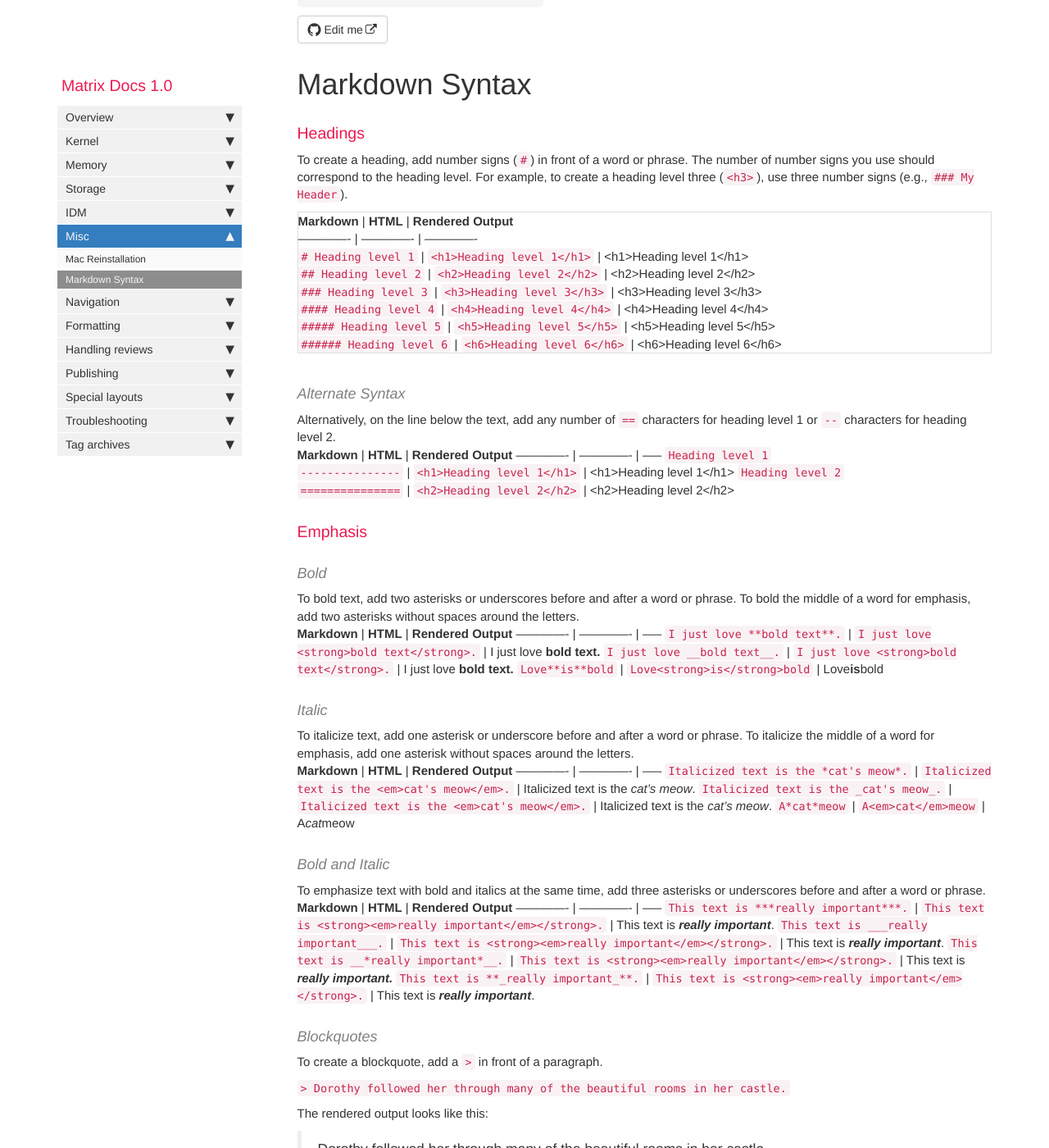
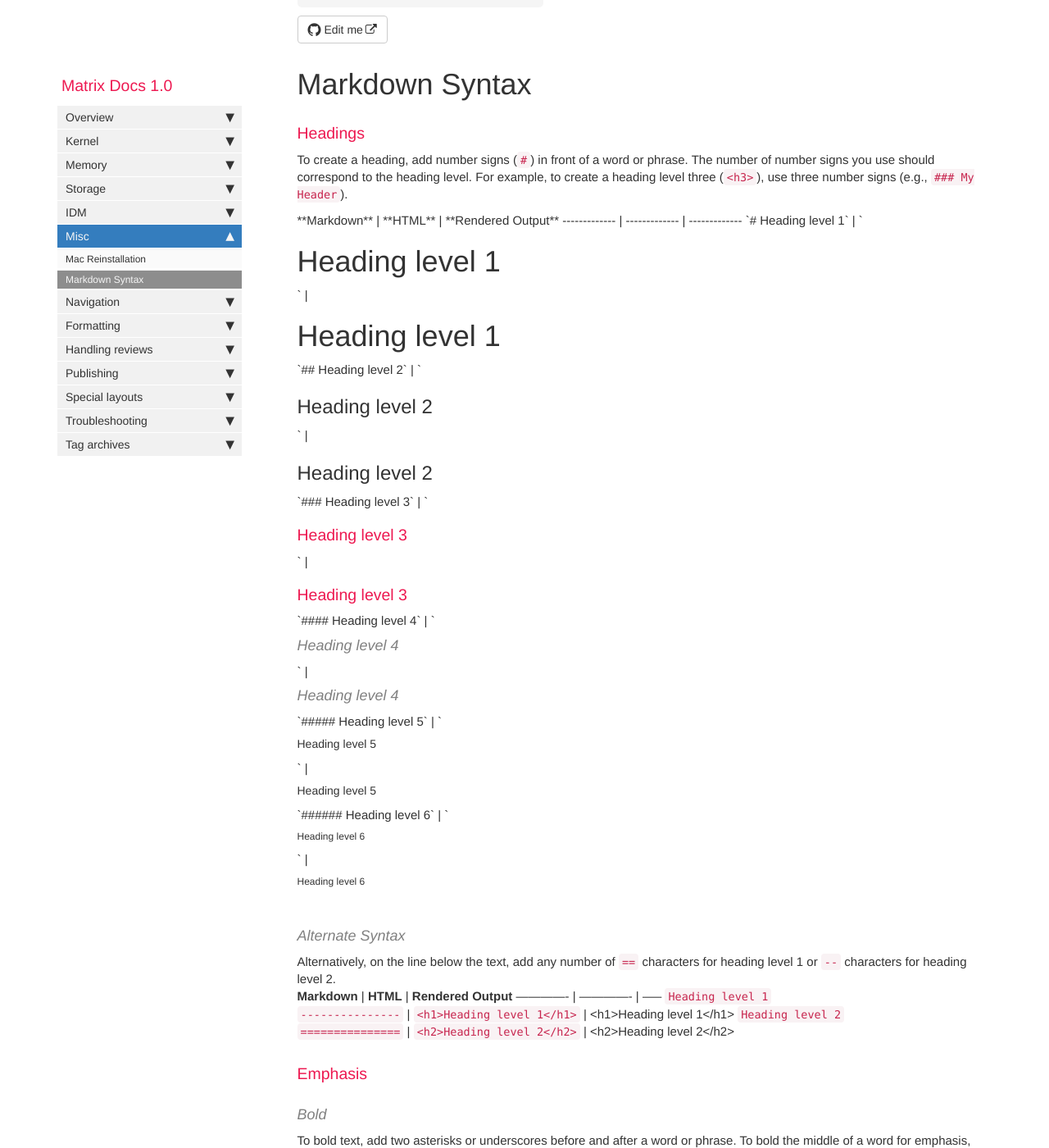
Before and after one commit to matrixzj/documentations, a Jekyll site: the page built from pages/misc/misc_markdown.md, in a window 1280 px wide and 1400 px high, scrolled down 433 px. Shown: the whole window at 82% size. Built offline with Jekyll 4.4.1, drawn with Linux system fonts in a browser that asks for light colours; comment, search, counter and statistics services are not loaded.

Commit message:
There are 2 files have been modified at 2019-06-18 09:35:51 . 	-rw-r--r-- 1 jzou ops 20480 Jun 18 09:35 pages/misc/.misc_markdown.md.swp 	-rw-r--r-- 1 jzou ops 4501 Jun 18 09:35 pages/misc/misc_markdown.md No files have been added. No files have been deleted. No file type has been changed.

```diff
--- a/pages/misc/misc_markdown.md
+++ b/pages/misc/misc_markdown.md
@@ -16,7 +16,7 @@
 
 To create a heading, add number signs (`#`) in front of a word or phrase. The number of number signs you use should correspond to the heading level. For example, to create a heading level three (`<h3>`), use three number signs (e.g., `### My Header`).
 
-<p class="table table-bordered" markdown='1'>
+<table class="table table-bordered" markdown='1'>
 **Markdown** | **HTML** | **Rendered Output**
 ------------- | ------------- | -------------
 `# Heading level 1` | `<h1>Heading level 1</h1>` | <h1>Heading level 1</h1>
@@ -25,7 +25,7 @@
 `#### Heading level 4` | `<h4>Heading level 4</h4>` | <h4>Heading level 4</h4>
 `##### Heading level 5` | `<h5>Heading level 5</h5>` | <h5>Heading level 5</h5>
 `###### Heading level 6` | `<h6>Heading level 6</h6>` | <h6>Heading level 6</h6>
-</p>
+</table>
 
 #### Alternate Syntax
 
```
Also changed, not shown: 1 other file.
